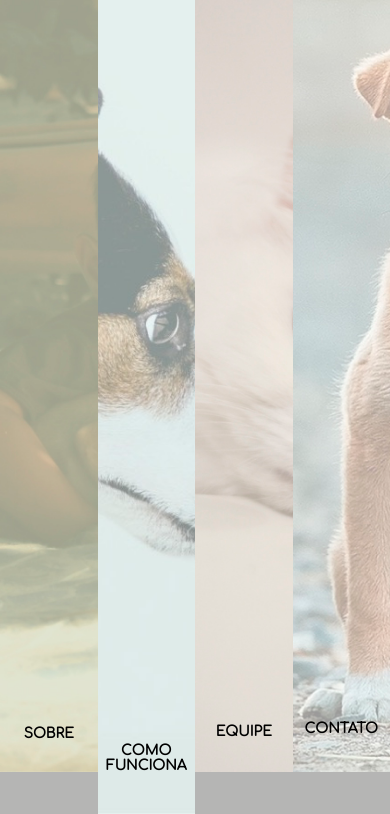
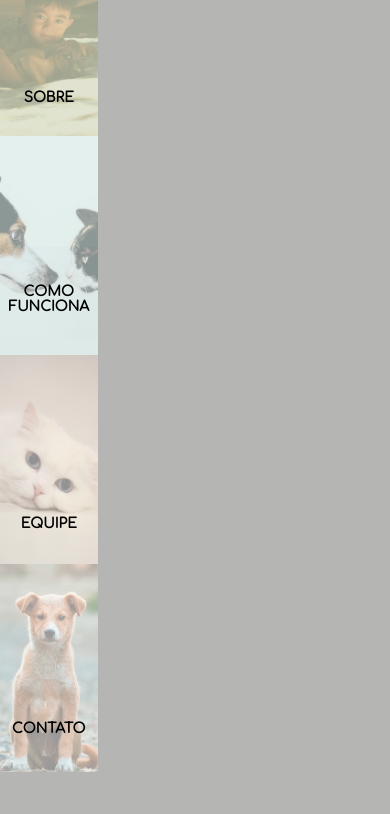
Before and after one commit to Monicadeemoraes/Finalizando, a website: page index/home.html in a window 390 px wide. Shown: the part 72-886 px from the top of the page. After the commit the page ends 844 px from the top, so only its background shows below. Drawn offline with Linux system fonts and the light colour scheme.

Commit message:
tornando responsivo

```diff
--- a/index/home.css
+++ b/index/home.css
@@ -16,6 +16,7 @@ section{
     display: flex;
     flex-direction: row;
     height: 100vh;
+    /* width:100vw; */
 }
 
 a{
@@ -145,7 +146,13 @@ h1{
 }
 
 @media (max-width:650px){
-    .col-md-3{
+    div#barra a{
+        font-size: 7pt;
+
+        align-items: center;
+    }
+
+    .coluna{
         font-size: 7pt;
     }
     h1#helpet{
@@ -156,6 +163,11 @@ h1{
         size: 10mm;
     }
 
+    section{
+        flex-direction: column;
+    }
+}
+
 @media (max-width:300px){
     div#logo{
         background: inherit;
--- a/index/home.html
+++ b/index/home.html
@@ -35,16 +35,16 @@
                                 <img class="imglogo" src="../imagens/simbolos/Pet logo.png" alt="">
                                 <h1 id="helpet">Helpets</h1>
                             </div>
-                            <div class="col-md-3 sobre">
+                            <div class="coluna sobre">
                                     <a href="sobre.html"><h1>SOBRE</h1></a>
                             </div>
-                            <div class="col-md-3 comofunciona">
+                            <div class="coluna comofunciona">
                                 <a href="comofunc.html"><h1>COMO FUNCIONA</h1></a>
                             </div>
-                            <div class="col-md-3 equipe">
+                            <div class="coluna equipe">
                                 <a href="equipe.html"><h1>EQUIPE</h1></a>
                             </div>
-                            <div class="col-md-3 contato">
+                            <div class="coluna contato">
                                 <a href="contato.html"><h1>CONTATO</h1></a>
                             </div>
 
```
Also changed, not shown: index/sobre.css (+4 -5 lines).
